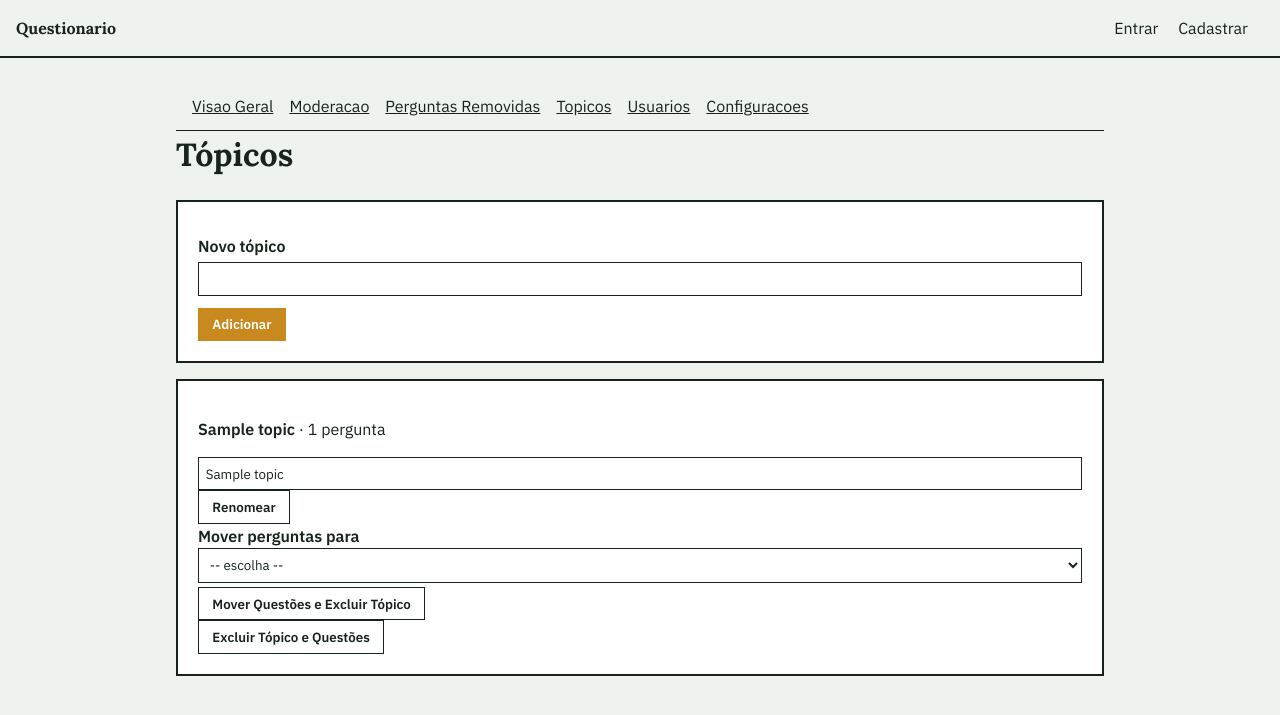
After one commit to Ricardo-GTS/QuestionarioRenderTest, a Django app: template questionario_django/apps/moderation/templates/moderation/topics.html in a window 1280 px wide. The commit adds this page. Shown: the top 715 px of the page. Run offline with Django 5.2, Linux system fonts and the light colour scheme; the template is opened without the code that fills it: most values are stand-ins (such as "Sample title", 1, 10 or a date in 2020).

Commit message:
feat: gestao de topicos no painel do admin
Nova aba "Topicos" (/admin/topicos) para adicionar, renomear e excluir
topicos. Model Topic funciona como catalogo (Question.topic segue texto);
a lista exibida e' a uniao do catalogo com os topicos em uso. Excluir um
topico em uso oferece mover as perguntas para outro topico ou apagar
topico e perguntas juntos.

Co-Authored-By: Claude Opus 5.5 (1M context) <noreply@anthropic.com>

```diff
--- a/questionario_django/apps/core/templates/core/_admin_nav.html
+++ b/questionario_django/apps/core/templates/core/_admin_nav.html
@@ -2,6 +2,7 @@
   <a href="{% url 'moderation:dashboard' %}" class="{% if request.resolver_match.url_name == 'dashboard' %}active{% endif %}">Visao Geral</a>
   <a href="{% url 'moderation:pending_reports' %}" class="{% if request.resolver_match.url_name == 'pending_reports' %}active{% endif %}">Moderacao</a>
   <a href="{% url 'moderation:removed_list' %}" class="{% if request.resolver_match.url_name == 'removed_list' %}active{% endif %}">Perguntas Removidas</a>
+  <a href="{% url 'moderation:topic_list' %}" class="{% if request.resolver_match.url_name == 'topic_list' %}active{% endif %}">Topicos</a>
   <a href="{% url 'accounts:admin_user_list' %}" class="{% if request.resolver_match.url_name == 'admin_user_list' %}active{% endif %}">Usuarios</a>
   <a href="{% url 'moderation:admin_settings' %}" class="{% if request.resolver_match.url_name == 'admin_settings' %}active{% endif %}">Configuracoes</a>
 </nav>
--- a/questionario_django/apps/moderation/forms.py
+++ b/questionario_django/apps/moderation/forms.py
@@ -1,7 +1,7 @@
 from django import forms
 
+from apps.questions import services
 from apps.questions.forms import NEW_TOPIC_CHOICE
-from apps.questions.models import Question
 
 from .models import REASON_CATEGORY_CHOICES
 
@@ -45,9 +45,8 @@ class QuestionEditForm(forms.Form):
 
     def __init__(self, *args, **kwargs):
         super().__init__(*args, **kwargs)
-        existing_topics = Question.objects.order_by("topic").values_list("topic", flat=True).distinct()
         self.fields["topic"].choices = [(NEW_TOPIC_CHOICE, "Novo Tópico")] + [
-            (topic, topic) for topic in existing_topics
+            (topic, topic) for topic in services.list_topic_names()
         ]
 
     def clean(self):
--- /dev/null
+++ b/questionario_django/apps/moderation/templates/moderation/topics.html
@@ -0,0 +1,61 @@
+{% extends "core/base.html" %}
+{% block title %}Admin - Topicos{% endblock %}
+{% block content %}
+{% include "core/_admin_nav.html" %}
+<h1>Tópicos</h1>
+{% if error %}<p class="chip chip--false">{{ error }}</p>{% endif %}
+
+<div class="card">
+  <form method="post" action="{% url 'moderation:topic_create' %}" hx-post="{% url 'moderation:topic_create' %}" hx-target="body">
+    {% csrf_token %}
+    <p>
+      <label for="new-topic-name">Novo tópico</label>
+      <input type="text" id="new-topic-name" name="name" maxlength="120" required>
+    </p>
+    <button type="submit" class="btn btn-primary">Adicionar</button>
+  </form>
+</div>
+
+{% for topic in topics %}
+  <div class="card">
+    <p><strong>{{ topic.name }}</strong> · {{ topic.count }} pergunta{{ topic.count|pluralize }}</p>
+    <form method="post" action="{% url 'moderation:topic_rename' %}" hx-post="{% url 'moderation:topic_rename' %}" hx-target="body">
+      {% csrf_token %}
+      <input type="hidden" name="topic" value="{{ topic.name }}">
+      <input type="text" name="new_name" value="{{ topic.name }}" maxlength="120" required aria-label="Novo nome para {{ topic.name }}">
+      <button type="submit" class="btn">Renomear</button>
+    </form>
+    {% if topic.count %}
+      <form method="post" action="{% url 'moderation:topic_delete' %}" hx-post="{% url 'moderation:topic_delete' %}" hx-target="body"
+            hx-confirm="Excluir o tópico '{{ topic.name }}' e mover as {{ topic.count }} pergunta(s) para o tópico escolhido?">
+        {% csrf_token %}
+        <input type="hidden" name="topic" value="{{ topic.name }}">
+        <input type="hidden" name="mode" value="move">
+        <label>Mover perguntas para
+          <select name="reassign_to" required>
+            <option value="">-- escolha --</option>
+            {% for other in topics %}{% if other.name != topic.name %}<option value="{{ other.name }}">{{ other.name }}</option>{% endif %}{% endfor %}
+          </select>
+        </label>
+        <button type="submit" class="btn">Mover Questões e Excluir Tópico</button>
+      </form>
+      <form method="post" action="{% url 'moderation:topic_delete' %}" hx-post="{% url 'moderation:topic_delete' %}" hx-target="body"
+            hx-confirm="Excluir o tópico '{{ topic.name }}' e APAGAR DEFINITIVAMENTE as {{ topic.count }} pergunta(s) dele (e os reportes delas)? Essa ação não pode ser desfeita.">
+        {% csrf_token %}
+        <input type="hidden" name="topic" value="{{ topic.name }}">
+        <input type="hidden" name="mode" value="delete_questions">
+        <button type="submit" class="btn">Excluir Tópico e Questões</button>
+      </form>
+    {% else %}
+      <form method="post" action="{% url 'moderation:topic_delete' %}" hx-post="{% url 'moderation:topic_delete' %}" hx-target="body"
+            hx-confirm="Excluir o tópico '{{ topic.name }}'?">
+        {% csrf_token %}
+        <input type="hidden" name="topic" value="{{ topic.name }}">
+        <button type="submit" class="btn">Excluir</button>
+      </form>
+    {% endif %}
+  </div>
+{% empty %}
+  <p>Nenhum tópico cadastrado.</p>
+{% endfor %}
+{% endblock %}
--- a/questionario_django/apps/moderation/urls.py
+++ b/questionario_django/apps/moderation/urls.py
@@ -15,5 +15,9 @@ urlpatterns = [
     path("admin/removidas/<int:question_id>/reativar", views.reactivate_question, name="reactivate_question"),
     path("admin/removidas/<int:question_id>/editar", views.edit_question, name="edit_question"),
     path("admin/removidas/<int:question_id>/cancelar", views.cancel_edit_question, name="cancel_edit_question"),
+    path("admin/topicos", views.topic_list, name="topic_list"),
+    path("admin/topicos/criar", views.topic_create, name="topic_create"),
+    path("admin/topicos/renomear", views.topic_rename, name="topic_rename"),
+    path("admin/topicos/excluir", views.topic_delete, name="topic_delete"),
     path("admin/configuracoes", views.admin_settings, name="admin_settings"),
 ]
--- a/questionario_django/apps/questions/forms.py
+++ b/questionario_django/apps/questions/forms.py
@@ -1,6 +1,6 @@
 from django import forms
 
-from .models import Question
+from . import services
 
 NEW_TOPIC_CHOICE = "__new_topic__"
 
@@ -29,9 +29,8 @@ class QuestionForm(forms.Form):
 
     def __init__(self, *args, **kwargs):
         super().__init__(*args, **kwargs)
-        existing_topics = Question.objects.order_by("topic").values_list("topic", flat=True).distinct()
         self.fields["topic"].choices = [(NEW_TOPIC_CHOICE, "Novo Tópico")] + [
-            (topic, topic) for topic in existing_topics
+            (topic, topic) for topic in services.list_topic_names()
         ]
 
     def clean(self):
```
Also changed, not shown: CLAUDE.md (+2 -0 lines), questionario_django/apps/moderation/services.py (+75 -0 lines), questionario_django/apps/moderation/views.py (+48 -0 lines), questionario_django/apps/questions/admin.py (+6 -1 lines), questionario_django/apps/questions/models.py (+15 -0 lines), questionario_django/apps/questions/services.py (+8 -1 lines), questionario_django/tests/test_integration_flow.py (+94 -0 lines), questionario_django/tests/test_pages_render.py (+1 -0 lines), questionario_django/apps/questions/migrations/0006_topic.py (added).
